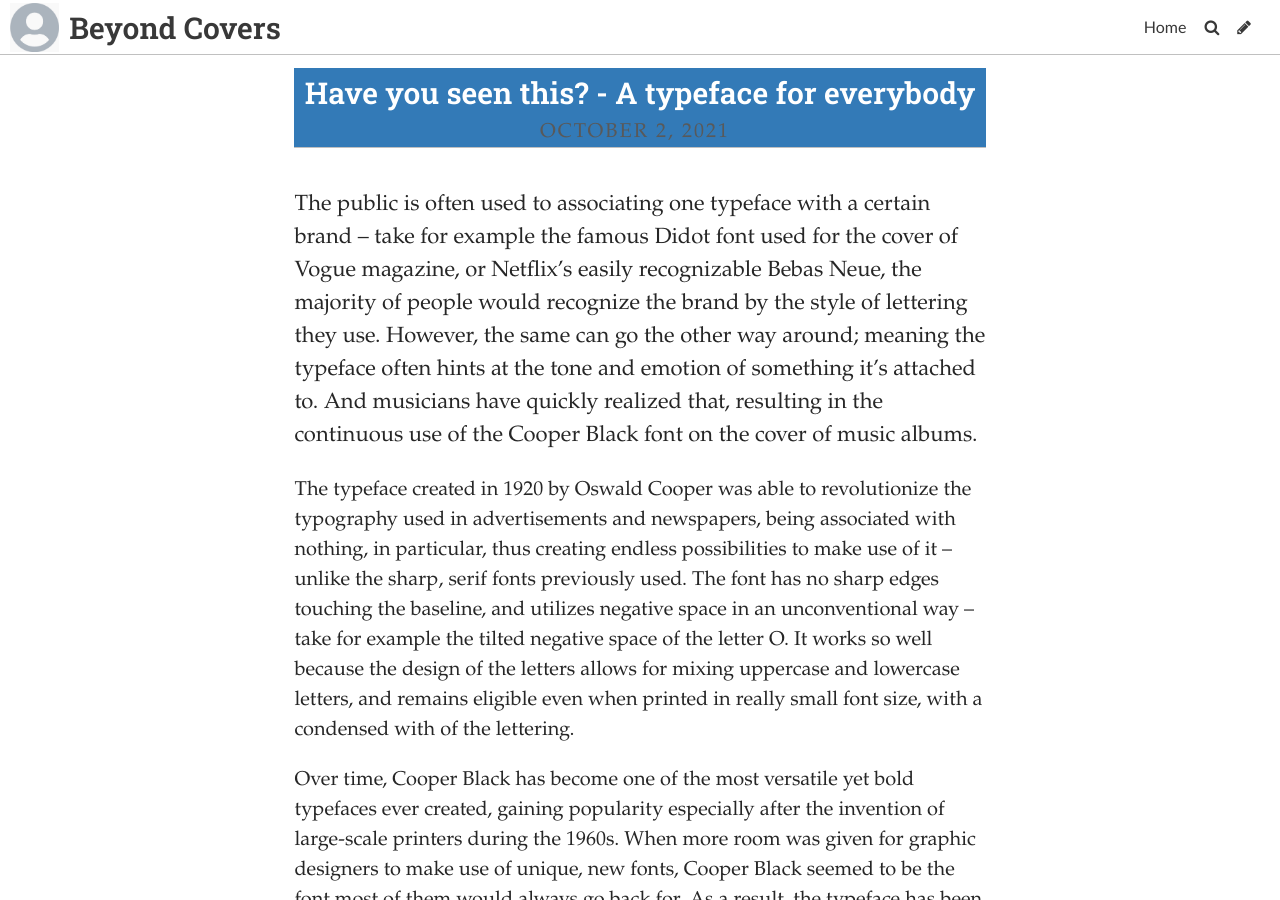
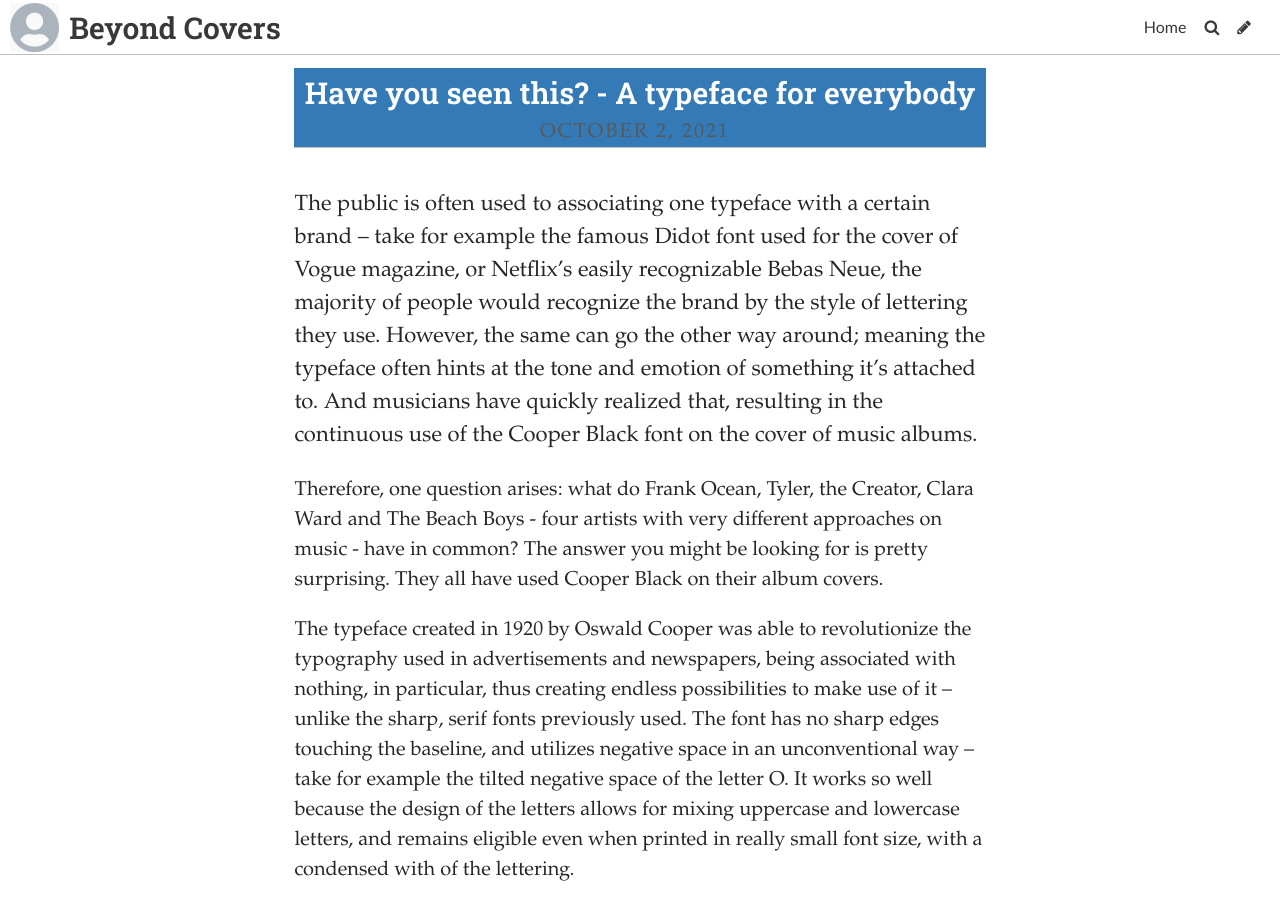
Before and after one commit to ruxandraandreea/typoassignment, a Jekyll site: the page built from _posts/2021-10-02-have-you-seen-this-a-typeface-for-everybody.md, in a window 1280 px wide and 900 px high. Built offline with Jekyll 4.4.1, drawn with Linux system fonts in a browser that asks for light colours; some web fonts are replaced.

Commit message:
Update Post “2021-10-02-have-you-seen-this-a-typeface-for-everybody”

```diff
--- a/_posts/2021-10-02-have-you-seen-this-a-typeface-for-everybody.md
+++ b/_posts/2021-10-02-have-you-seen-this-a-typeface-for-everybody.md
@@ -10,6 +10,8 @@
   - Art
 ---
 The public is often used to associating one typeface with a certain brand – take for example the famous Didot font used for the cover of Vogue magazine, or Netflix’s easily recognizable Bebas Neue, the majority of people would recognize the brand by the style of lettering they use. However, the same can go the other way around; meaning the typeface often hints at the tone and emotion of something it’s attached to. And musicians have quickly realized that, resulting in the continuous use of the Cooper Black font on the cover of music albums.
+
+Therefore, one question arises: what do Frank Ocean, Tyler, the Creator, Clara Ward and The Beach Boys - four artists with very different approaches on music - have in common? The answer you might be looking for is pretty surprising. They all have used Cooper Black on their album covers.
 
 The typeface created in 1920 by Oswald Cooper was able to revolutionize the typography used in advertisements and newspapers, being associated with nothing, in particular, thus creating endless possibilities to make use of it – unlike the sharp, serif fonts previously used. The font has no sharp edges touching the baseline, and utilizes negative space in an unconventional way – take for example the tilted negative space of the letter O. It works so well because the design of the letters allows for mixing uppercase and lowercase letters, and remains eligible even when printed in really small font size, with a condensed with of the lettering.
 
```
